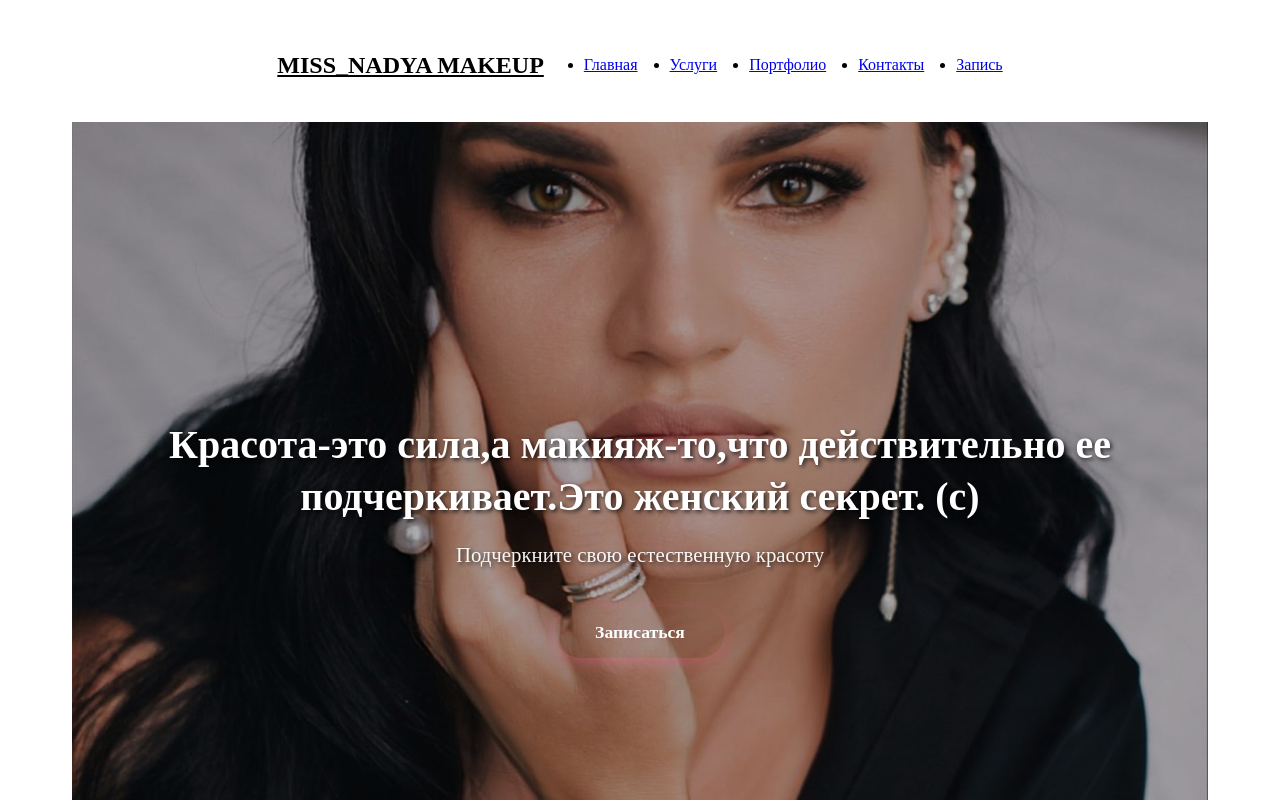
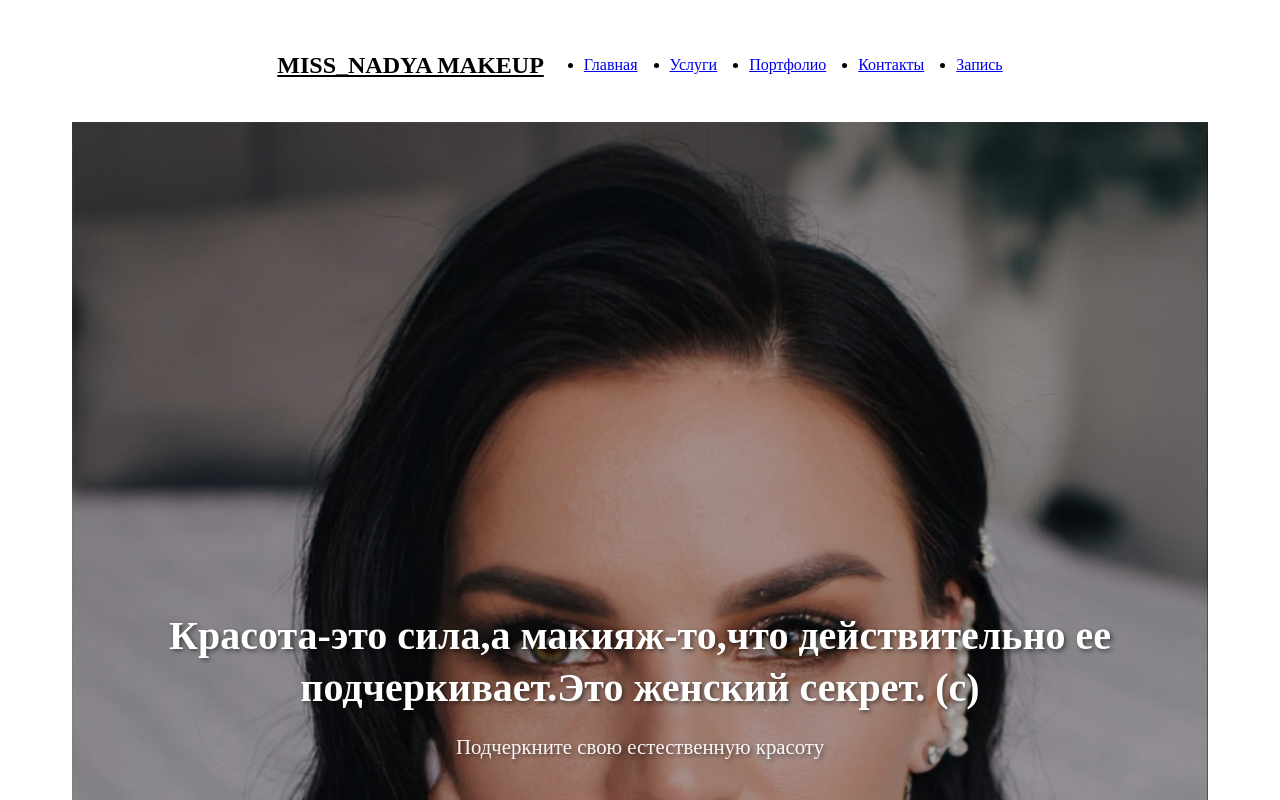
Before and after one commit to AlekSShuN/makeup-appointment-app, a React (Vite) app in the folder client/: page / in a window 1280 px wide. Shown: the top 800 px of the page. Built offline with nearby package versions, Linux system fonts and the light colour scheme.

Commit message:
feat:Improved the home page with new content and styles –Updated the Home.jsx component with new content. – Changed styles in Home.module.css – Improved the homepage UI/UX

```diff
--- a/client/src/pages/Home.jsx
+++ b/client/src/pages/Home.jsx
@@ -8,7 +8,7 @@ const Home = () => {
     const slides = [
         {
             image: "/public/slider/slider1.jpg",
-            alt: "Макияж"
+            alt: "Макияж",
         },
         {
             image: "/public/slider/slider2.jpg",
--- a/client/src/pages/Home.module.css
+++ b/client/src/pages/Home.module.css
@@ -30,7 +30,7 @@
     width: 100%;
     height: 100%;
     background-size: cover;
-    background-position: center;
+    background-position: top center;
     background-repeat: no-repeat;
     opacity: 0;
     transition: opacity 1s ease-in-out;
@@ -42,17 +42,24 @@
     opacity: 1;
     transform: scale(1);
     filter: brightness(0.7);
+    z-index: 2;
 }
 
 /*Контент поверх*/
 .heroContent {
-    min-width: 800px;
+    bottom: 40px;
+    transform: translateX(-50%);
+    left: 50%;
+    max-width: 100%;
     position: absolute;
-    z-index: 2;
+    z-index: 3;
     text-align: center;
     color: white;
     padding: 0 20px;
-    text-shadow: 2px 2px 4px rgba(0, 0, 0, 0.7);
+    text-shadow: 2px 2px 4px rgba(0, 0, 0, 0.5);
+    padding: 2rem;
+    border-radius: 10px;
+    width: 100%;
 }
 
 .heroContent h1 {
```
